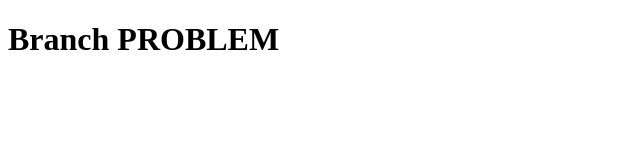
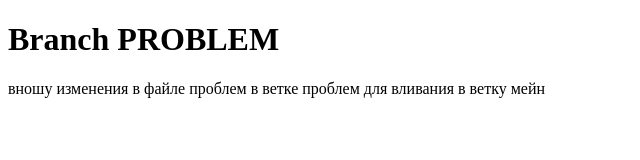
Before and after one commit to Katyazlayazaya/project, a plain HTML site: page problem.html in a window 1280 px wide. Shown: the whole page, without its empty margins (0-640 px from the left). Drawn offline with Linux system fonts and the light colour scheme.

Commit message:
второе изменение в файле проблем в вктке проблем

```diff
--- a/problem.html
+++ b/problem.html
@@ -7,5 +7,6 @@
 </head>
 <body>
     <h1> Branch PROBLEM</h1>
+    <p> вношу изменения в файле проблем в ветке проблем для вливания в ветку мейн</p>
 </body>
 </html>
```
